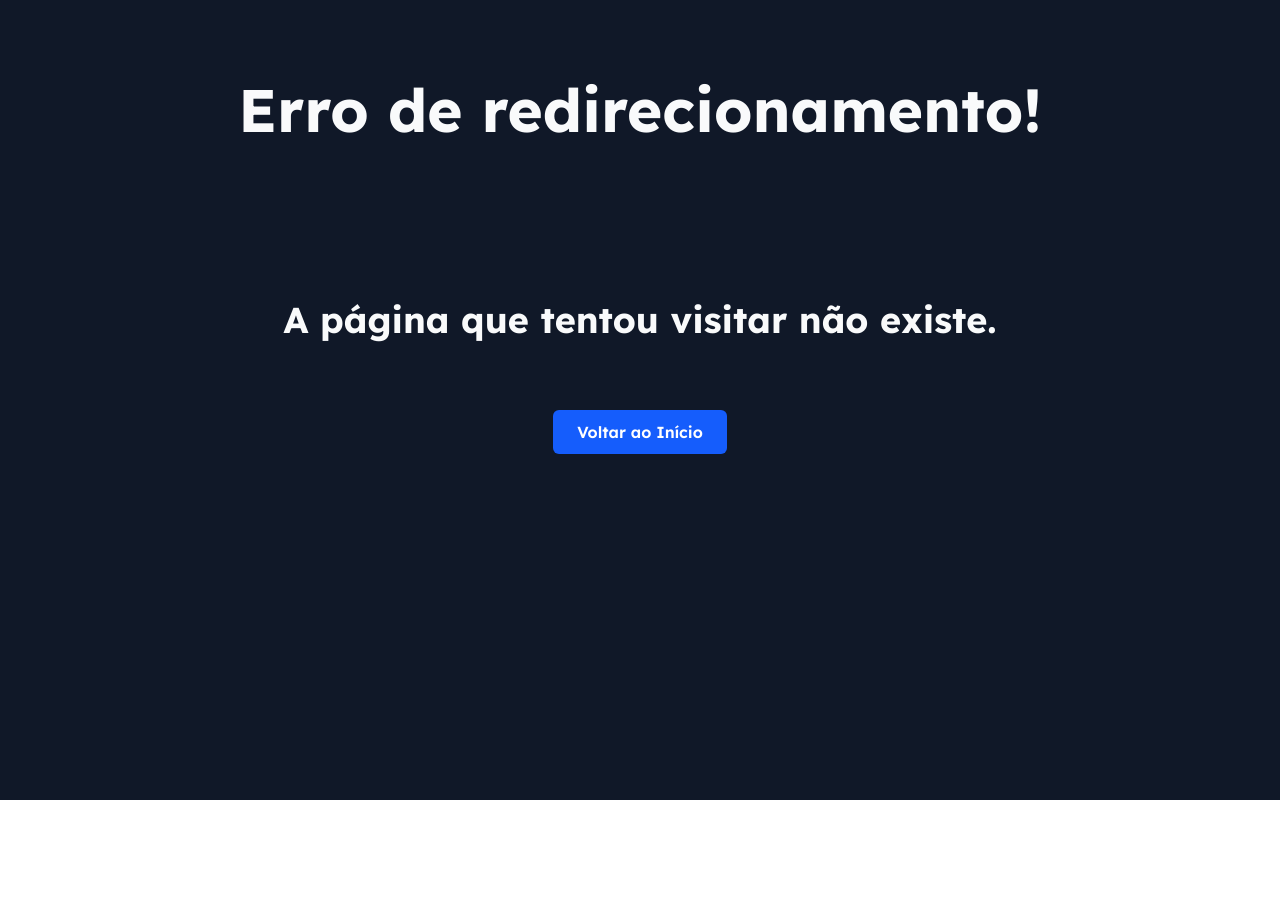
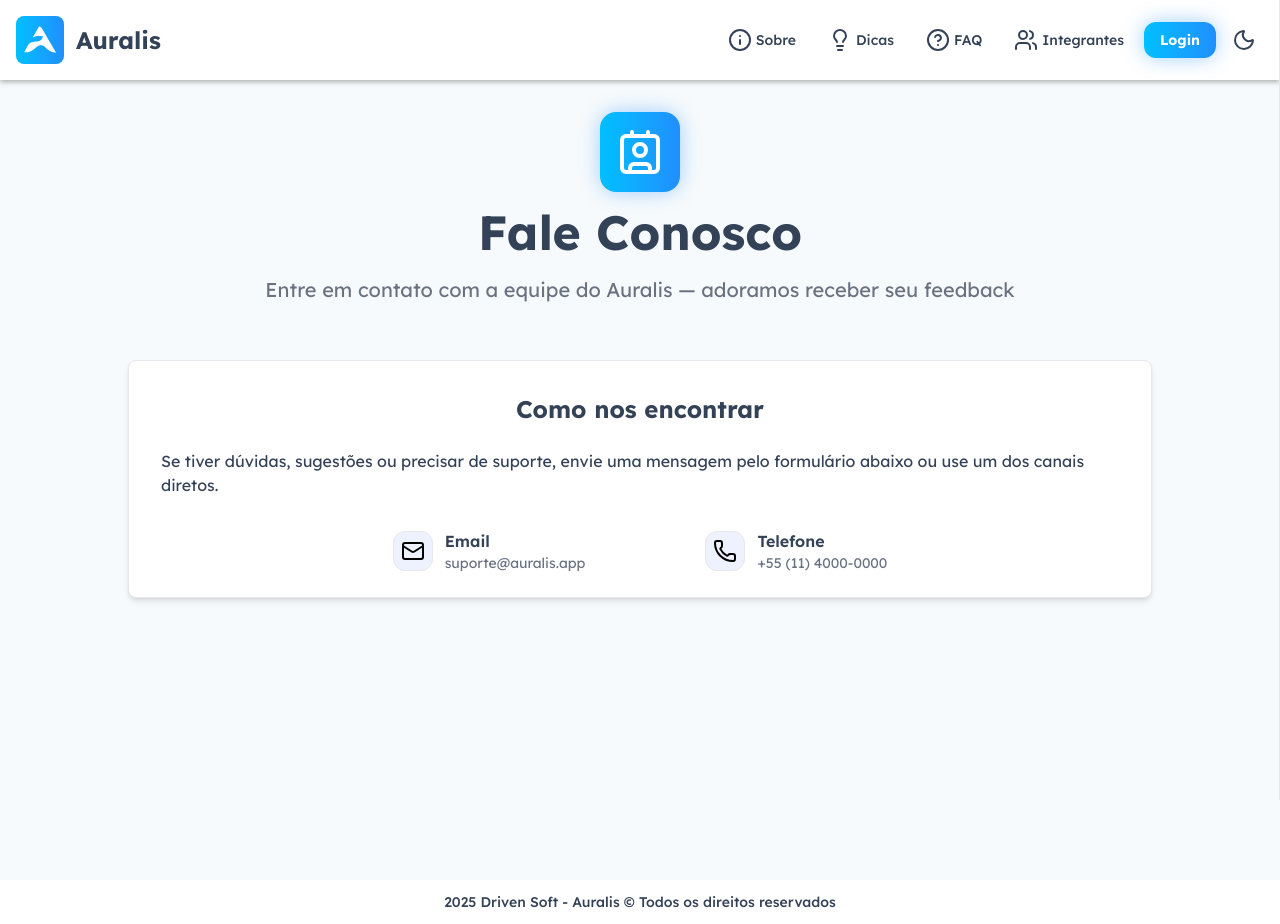
Before and after one commit to Driven-Soft/Auralis, a React (Vite) app: page /contato in a window 1280 px wide. Before the commit the page ends 800 px from the top, so only its background shows below. Built offline with nearby package versions, Linux system fonts and the light colour scheme; a web font is replaced by a local one.

Commit message:
feat: página de Contato & style: correções e melhorias gerais de estilização

```diff
--- a/src/components/FilterButton.tsx
+++ b/src/components/FilterButton.tsx
@@ -11,7 +11,7 @@ const FilterButton = ({ label, active, onClick, icon }: FilterButtonProps) => {
   return (
     <button
       onClick={onClick}
-      className={`px-4 py-2 rounded-lg text-sm font-medium transition-all flex items-center gap-2 ${
+      className={`cursor-pointer px-4 py-2 rounded-lg text-sm font-medium transition-all flex items-center gap-2 ${
         active
           ? "bg-sky-600 text-white shadow-md"
           : "bg-background-secondary border border-gray-200 text-slate-700 hover:bg-blue-50 hover:border-blue-200 hover:text-blue-500 dark:bg-gray-800 dark:border-gray-700 dark:text-gray-50 dark:hover:bg-blue-950 dark:hover:border-blue-800 dark:hover:text-blue-400"
--- a/src/components/HomeCard.tsx
+++ b/src/components/HomeCard.tsx
@@ -17,7 +17,7 @@ const UserCard = ({ title, texto, icon, iconClassName }: UserCardProps) => {
   }
 
   return (
-    <CardWrapper className="flex-col gap-1 w-full hover:scale-102 cursor-pointer transition-transform">
+    <CardWrapper className="flex-col gap-1 w-full hover:scale-102 transition-transform">
       <div>
         {sizedIcon && (
           <div className={`flex justify-center ${iconClassName ?? ""}`}>
--- a/src/main.tsx
+++ b/src/main.tsx
@@ -9,6 +9,7 @@ import Faq from "./routes/Faq";
 import Integrantes from "./routes/Integrantes";
 import Dicas from "./routes/Dicas";
 import Sobre from "./routes/Sobre";
+import Contato from "./routes/Contato";
 import Dashboard from "./routes/Dashboard";
 import Cadastro from "./routes/Cadastro";
 import { ApiProvider } from "./context/Api/ApiProvider";
@@ -31,6 +32,7 @@ const router = createBrowserRouter([
       { path: "integrantes", element: <Integrantes /> },
       { path: "dicas", element: <Dicas /> },
       { path: "sobre", element: <Sobre /> },
+      { path: "contato", element: <Contato /> },
       { path: "dashboard", element: <Dashboard /> },
       { path: "cadastro", element: <Cadastro /> },
       { path: "integrantes/:rm", element: <IntegranteDetalhe /> },
--- /dev/null
+++ b/src/routes/Contato.tsx
@@ -0,0 +1,67 @@
+import { Contact, Mail, Phone } from "lucide-react";
+import Hero from "../components/Hero";
+import Wrapper from "../components/Wrapper";
+import CardWrapper from "../components/CardWrapper";
+
+const Contato = () => {
+  return (
+    <Wrapper>
+      <section>
+        <Hero
+          icon={<Contact color="white" />}
+          iconClassName="bg-linear-to-r from-primary to-secondary shadow-glow-blue"
+          title="Fale Conosco"
+          text="Entre em contato com a equipe do Auralis — adoramos receber seu feedback"
+        />
+      </section>
+
+      <section>
+        <CardWrapper className="flex-col w-[90%] sm:w-[80%] mx-auto my-10">
+          <h1 className="py-2 text-2xl font-bold mb-2 text-texto-primary dark:text-texto-secondary">
+            Como nos encontrar
+          </h1>
+          <p className="px-4 py-2 text-texto-primary dark:text-gray-300">
+            Se tiver dúvidas, sugestões ou precisar de suporte, envie uma
+            mensagem pelo formulário abaixo ou use um dos canais diretos.
+          </p>
+
+          <div className="flex flex-col sm:flex-row gap-8 md:gap-30 mt-6">
+            <div className="flex-1">
+              <div className="flex items-center gap-3">
+                <div className="w-10 h-10 bg-indigo-50 dark:bg-blue-950 dark:text-blue-400 flex items-center justify-center rounded-xl border border-gray-200 dark:border-gray-700">
+                  <Mail />
+                </div>
+                <div>
+                  <p className="font-semibold text-texto-primary dark:text-texto-secondary">
+                    Email
+                  </p>
+                  <p className="text-sm text-gray-500 dark:text-gray-400">
+                    suporte@auralis.app
+                  </p>
+                </div>
+              </div>
+            </div>
+
+            <div className="flex-1">
+              <div className="flex items-center gap-3">
+                <div className="w-10 h-10 bg-indigo-50 dark:bg-blue-950 dark:text-blue-400 flex items-center justify-center rounded-xl border border-gray-200 dark:border-gray-700">
+                  <Phone />
+                </div>
+                <div>
+                  <p className="font-semibold text-texto-primary dark:text-texto-secondary">
+                    Telefone
+                  </p>
+                  <p className="text-sm text-gray-500 dark:text-gray-400">
+                    +55 (11) 4000-0000
+                  </p>
+                </div>
+              </div>
+            </div>
+          </div>
+        </CardWrapper>
+      </section>
+    </Wrapper>
+  );
+};
+
+export default Contato;
--- a/src/routes/Dashboard.tsx
+++ b/src/routes/Dashboard.tsx
@@ -14,6 +14,7 @@ import {
   MessageSquare,
   MonitorSmartphone,
   Phone,
+  PhoneForwarded,
   Plus,
   Sun,
   Zap,
@@ -119,7 +120,7 @@ const Dashboard = () => {
     return (
       <Wrapper>
         <div className="flex flex-row items-center justify-center gap-4 mt-12">
-          <p className="text-xl font-bold text-gray-600 dark:text-gray-300">
+          <p className="text-xl font-bold text-gray-600 dark:text-white">
             Carregando seus dados...
           </p>
           <div className="w-5 h-5 rounded-full border-2 border-t-transparent animate-spin border-gray-400 dark:border-gray-00" />
@@ -357,9 +358,30 @@ const Dashboard = () => {
               </div>
             </CardWrapper>
           </section>
+
+          <section className="flex flex-col w-full md:w-fit px-4 items-center mx-auto gap-4 pb-4">
+            <CardWrapper className="flex-1 w-full">
+              <div className="flex flex-col justify-center mx-auto px-4">
+                <div className="flex flex-1 flex-row gap-2 ">
+                  <div className="w-10 h-10 text-indigo-600 bg-indigo-50 dark:bg-blue-950 dark:text-blue-400  flex items-center justify-center rounded-xl border border-gray-200 dark:border-gray-700">
+                    <PhoneForwarded />
+                  </div>
+                  <h2 className="text-2xl font-medium text-gray-800 dark:text-white text-center">
+                    Contato
+                  </h2>
+                </div>
+                <div className="pb-5 pt-3 text-sm text-gray-500 dark:text-gray-400">
+                  <p>
+                      Entre em contato conosco para qualquer dúvida, sugestão ou suporte.
+                  </p>
+                </div>
+                <ButtonWrapper to="/contato">Fale conosco</ButtonWrapper>
+              </div>
+            </CardWrapper>
+          </section>
         </>
       ) : (
-        <p>Usuário não autenticado.</p>
+        <p className="text-gray-500">Usuário não autenticado.</p>
       )}
     </Wrapper>
   );
--- a/src/routes/IntegranteDetalhe.tsx
+++ b/src/routes/IntegranteDetalhe.tsx
@@ -115,7 +115,7 @@ const IntegranteDetalhe = () => {
           {integrante.habilidades.map((tecnologia) => (
             <span
               key={tecnologia}
-              className="mr-2 mb-2 rounded-full hover:bg-gray-100 bg-blue-100 px-3 py-1 text-sm font-semibold text-blue-700 dark:bg-blue-700 dark:text-blue-100 whitespace-nowrap"
+              className="mr-2 mb-2 rounded-full hover:bg-gray-100 dark:hover:bg-blue-500 bg-blue-100 px-3 py-1 text-sm font-semibold text-blue-700 dark:bg-blue-700 dark:text-blue-100 whitespace-nowrap"
             >
               {tecnologia}
             </span>
```
